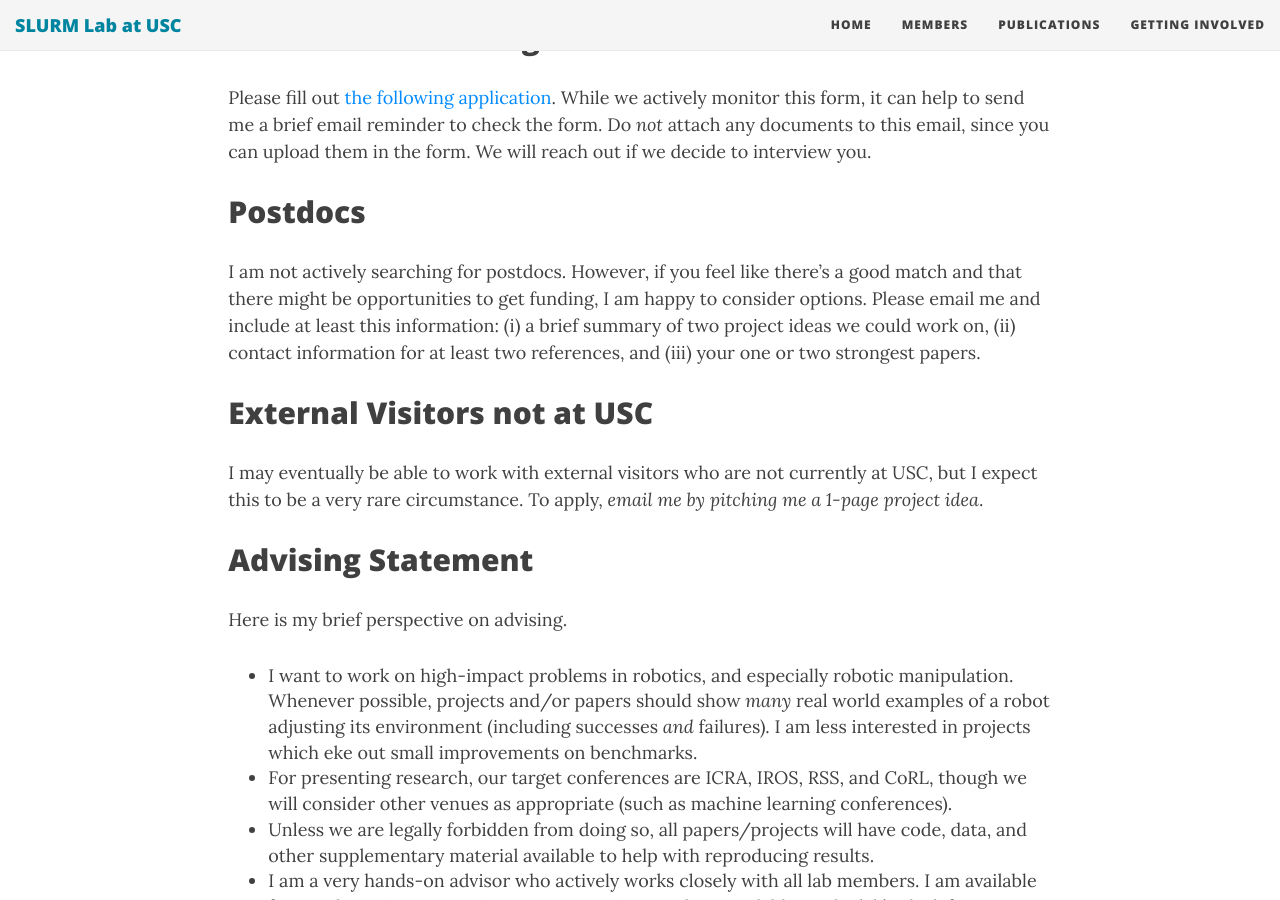
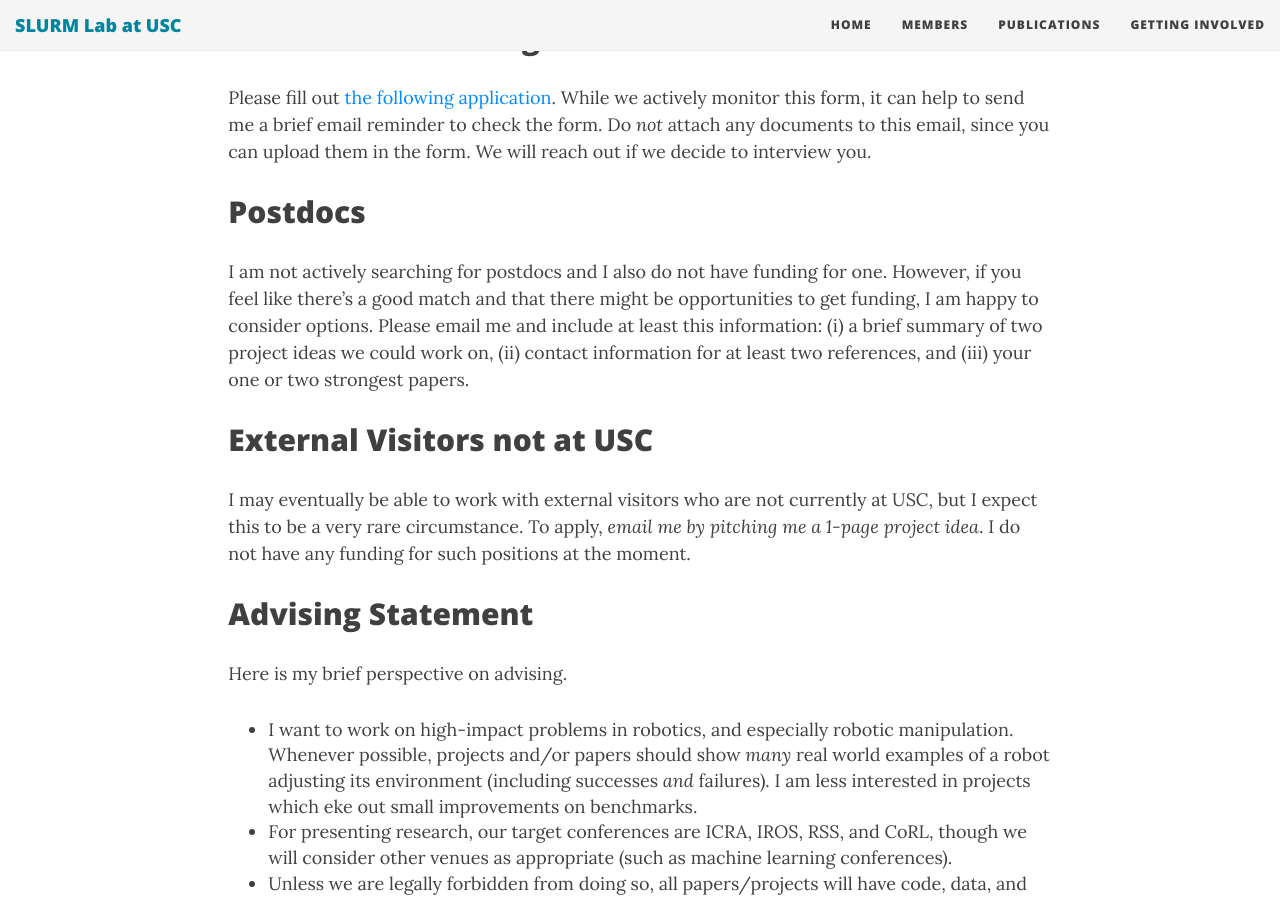
Before and after one commit to slurm-lab-usc/slurm-lab-usc.github.io, a Jekyll site: the page built from getting_involved.md, in a window 1280 px wide and 900 px high, scrolled down 1417 px. Built offline with Jekyll 4.4.1, drawn with Linux system fonts in a browser that asks for light colours; nearby versions of some CDN libraries.

Commit message:
Update getting_involved.md funding

```diff
--- a/getting_involved.md
+++ b/getting_involved.md
@@ -59,7 +59,8 @@ will reach out if we decide to interview you.
 
 ## Postdocs
 
-I am not actively searching for postdocs. However, if you feel like there's a
+I am not actively searching for postdocs and I also do not have funding for one.
+However, if you feel like there's a
 good match and that there might be opportunities to get funding, I am happy to
 consider options. Please email me and include at least this information: (i) a
 brief summary of two project ideas we could work on, (ii) contact information
@@ -70,6 +71,7 @@ for at least two references, and (iii) your one or two strongest papers.
 I may eventually be able to work with external visitors who are not currently
 at USC, but I expect this to be a very rare circumstance.
 To apply, *email me by pitching me a 1-page project idea*.
+I do not have any funding for such positions at the moment.
 
 
 ## Advising Statement
```
Also changed, not shown: other parts of getting_involved.md (+1 -1 lines).
